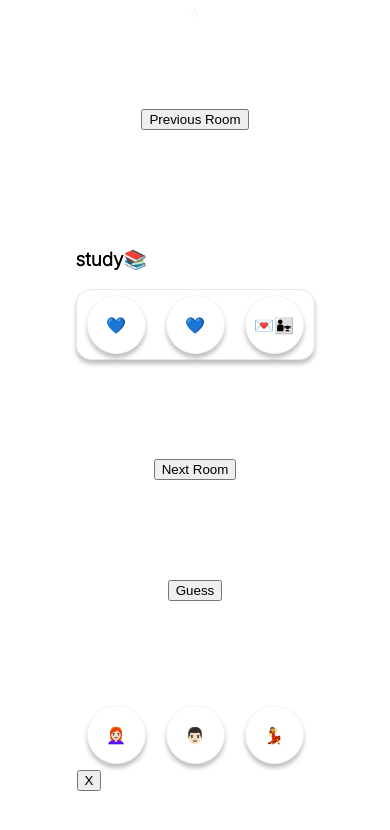
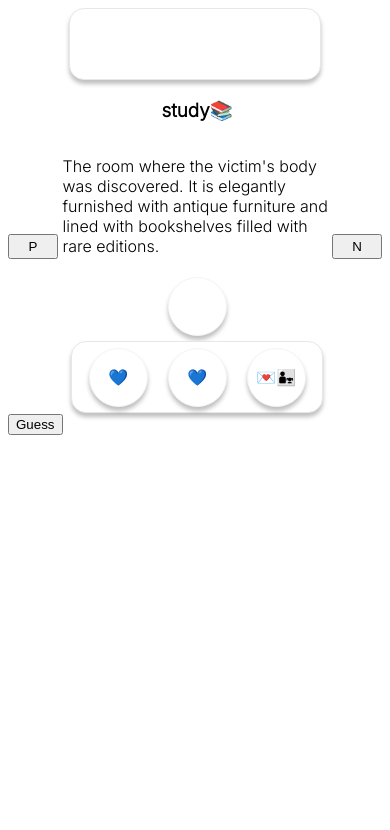
Before and after one commit to keshhaslum/Crimson-Manor, a React (Vite) app in the folder client/: page /rooms in a window 390 px wide. Shown: the top 830 px of the page. Built offline with nearby package versions, Linux system fonts and the light colour scheme; a web font is replaced by a local one.

Commit message:
Worked on responsiveness

```diff
--- a/client/src/App.css
+++ b/client/src/App.css
@@ -3,24 +3,82 @@
   display: flex;
   flex-flow: column nowrap;
   font-family: 'Inter', sans-serif;
-  height: 95vh;
+  /* height: 95vh; */
   justify-content: center;
   margin: auto;
-  width: 50vw;
+  /* width: 50vw; */
 }
 
 .homepage-container,
 .scene-container,
 .crime-container,
 .character-container,
-.instructions-container,
-.rooms-container {
+.instructions-container {
   align-items: center;
   display: flex;
   flex-flow: column nowrap;
   height: inherit;
   justify-content: space-between;
   width: 100%;
+}
+.rooms-container {
+  align-items: center;
+  display: grid;
+  grid-template-areas:
+    'chosen-clues chosen-clues chosen-clues'
+    'prev-button room-info next-button'
+    'selected-clue selected-clue selected-clue'
+    'clues-container clues-container clues-container'
+    'suspects-container suspects-container suspects-container';
+  justify-content: center;
+}
+
+.chosen-clues-container {
+  grid-area: chosen-clues;
+}
+
+.prev-button {
+  grid-area: prev-button;
+}
+
+.room-info {
+  align-items: center;
+  display: flex;
+  flex-flow: column nowrap;
+  grid-area: room-info;
+  justify-content: center;
+}
+
+.next-button {
+  grid-area: next-button;
+}
+
+.prev-button,
+.next-button {
+  height: 25px;
+  width: 50px;
+}
+
+.selected-clue {
+  align-items: center;
+  display: flex;
+  flex-flow: row nowrap;
+  grid-area: selected-clue;
+}
+
+.clues-container {
+  grid-area: clues-container;
+}
+
+.suspects-container {
+  grid-area: suspects-container;
+}
+
+.current-room {
+  align-items: center;
+  display: flex;
+  flex-flow: column nowrap;
+  justify-content: center;
 }
 
 .homepage-container h1,
@@ -47,8 +105,7 @@
 .homepage-container p,
 .scene-container p,
 .crime-container p,
-.character-container p,
-. p {
+.character-container p {
   font-size: 20px;
 }
 
@@ -77,7 +134,7 @@
   width: 57px;
 }
 
-.room-clues-container,
+.clues-container,
 .chosen-clues-container {
   align-items: center;
   background-color: white;
@@ -87,7 +144,10 @@
   box-shadow: 0px 4px 4px 0px rgba(0, 0, 0, 0.25);
   display: flex;
   flex-flow: row nowrap;
+  height: 70px;
   justify-content: center;
+  margin: auto;
+  width: 250px;
 }
 
 .suspects-buttons {
--- a/client/src/components/ChosenClues.jsx
+++ b/client/src/components/ChosenClues.jsx
@@ -4,6 +4,10 @@ import { useChosenClues } from '../clues';
 export default function ChosenClues() {
   const cluesProvider = useChosenClues();
   const chosenClues = cluesProvider.chosenClues;
+
+  // const removeClues = (clue) => {
+
+  // }
   return (
     <div className="chosen-clues-container">
       {chosenClues.map((clue) => (
--- a/client/src/components/Rooms.jsx
+++ b/client/src/components/Rooms.jsx
@@ -51,26 +51,26 @@ export default function Rooms({ allRooms, allFakeClues, allMurdererClues }) {
   return (
     <div className="rooms-container">
       <ChosenClues />
-      <button onClick={goToPreviousRoom}>Previous Room</button>
-      <div className="current-rrom">
-        <div className="room-name-img">
+      <button className="prev-button" onClick={goToPreviousRoom}>
+        P
+      </button>
+      <div className="current-room">
+        <div className="room-info">
           <h3>{`${currentRoom.room}${currentRoom.img}`}</h3>
+          <p>{currentRoom.description}</p>
         </div>
 
         <div
-          className="room-selected-clue-img"
+          className="selected-clue"
           onClick={() => {
             chosenClues.updateClues(selectedClue);
           }}
         >
-          <p>{selectedClue?.img}</p>
-        </div>
-
-        <div className="room-selected-clue-description">
+          <p className="circular-button">{selectedClue?.img}</p>
           <p>{selectedClue?.description}</p>
         </div>
 
-        <div className="room-clues-container">
+        <div className="clues-container">
           {currentClues.clues.map((clue, index) => (
             <div
               className="circular-button"
@@ -84,11 +84,13 @@ export default function Rooms({ allRooms, allFakeClues, allMurdererClues }) {
           ))}
         </div>
       </div>
-      <button onClick={goToNextRoom}>Next Room</button>
+      <button className="next-button" onClick={goToNextRoom}>
+        N
+      </button>
       <Link to={`/finalpage/`}>
         <button>Guess</button>
       </Link>
-      <Suspects></Suspects>
+      {/* <Suspects className="suspects-container"></Suspects> */}
     </div>
   );
 }
```
